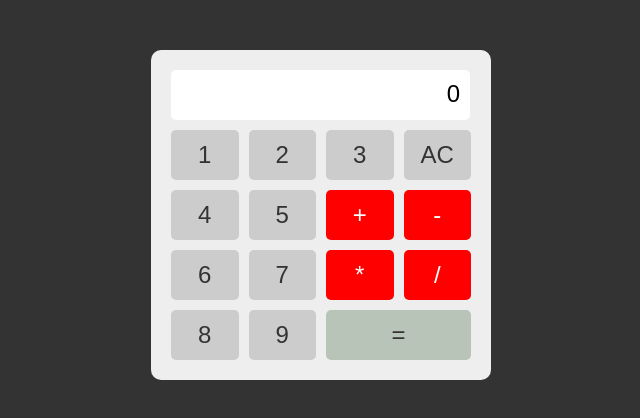
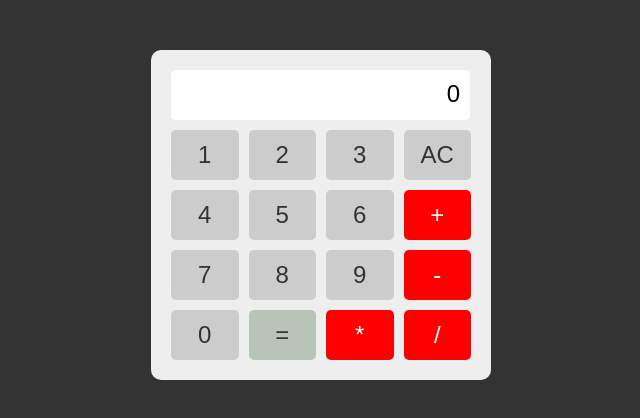
Before and after one commit to coder7475/Calculator, a website: page index.html in a window 1280 px wide. Shown: the whole page, without its empty margins (319-959 px from the left). Drawn offline with Linux system fonts and the light colour scheme.

Commit message:
update the design

```diff
--- a/index.css
+++ b/index.css
@@ -51,6 +51,6 @@ button:hover {
 }
 
 .equal {
-    grid-column-end: span 2;
+    grid-column-end: span 1;
     background-color: rgb(185, 196, 185);
 }
--- a/index.html
+++ b/index.html
@@ -16,15 +16,16 @@
         <button class="clear" value="C">AC</button>
         <button class="digit" value="4">4</button>
         <button class="digit" value="5">5</button>
+        <button class="digit" value="6">6</button>
         <button class="operator" value="+">+</button>
+        <button class="digit" value="7">7</button>
+        <button class="digit" value="8">8</button>
+        <button class="digit" value="9">9</button>
         <button class="operator" value="-">-</button>
-        <button class="digit" value="6">6</button>
-        <button class="digit" value="7">7</button>
+        <button class="digit" value="1">0</button>
+        <button class="equal" value="=">=</button>
         <button class="operator" value="*">*</button>
         <button class="operator" value="/">/</button>
-        <button class="digit" value="8">8</button>
-        <button class="digit" value="9">9</button>
-        <button class="equal" value="=">=</button>
       </div>
     </div>
     <script src="index.js"></script>
```
